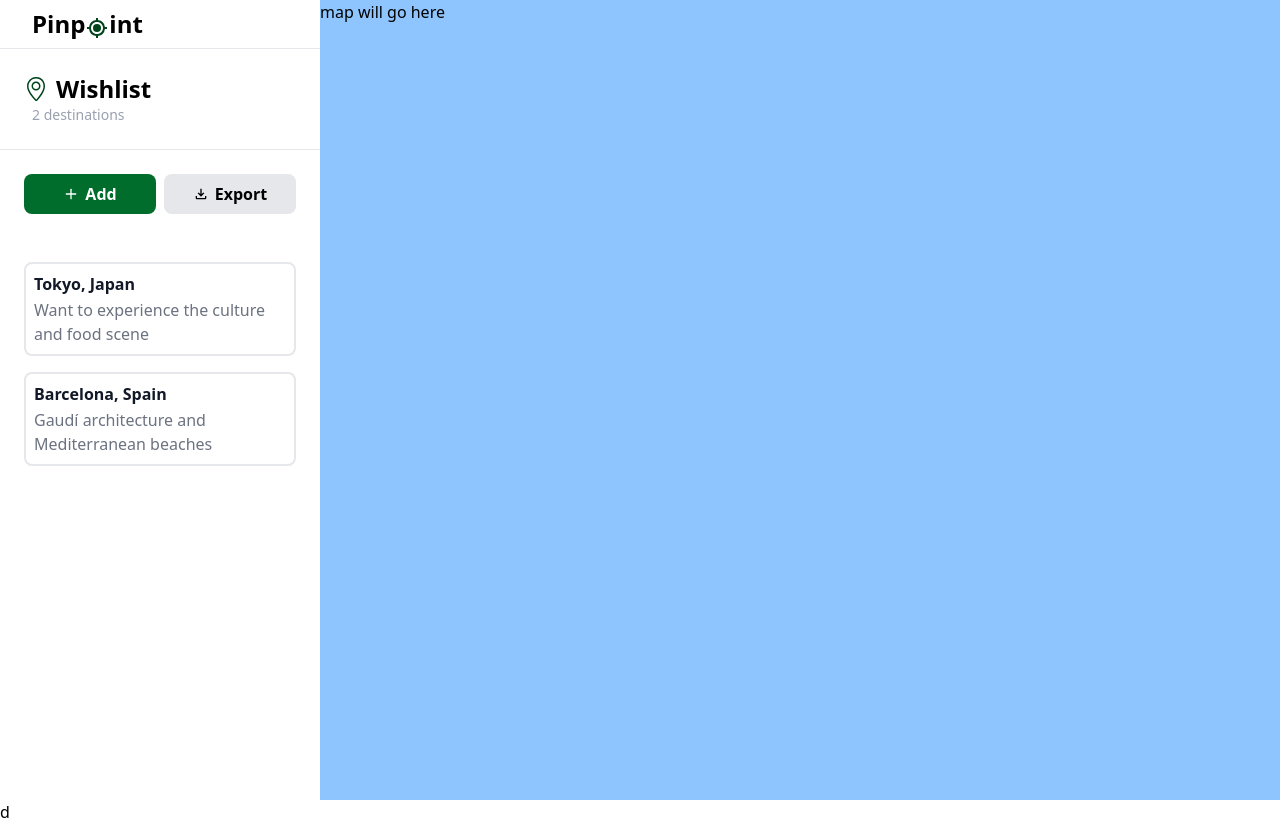
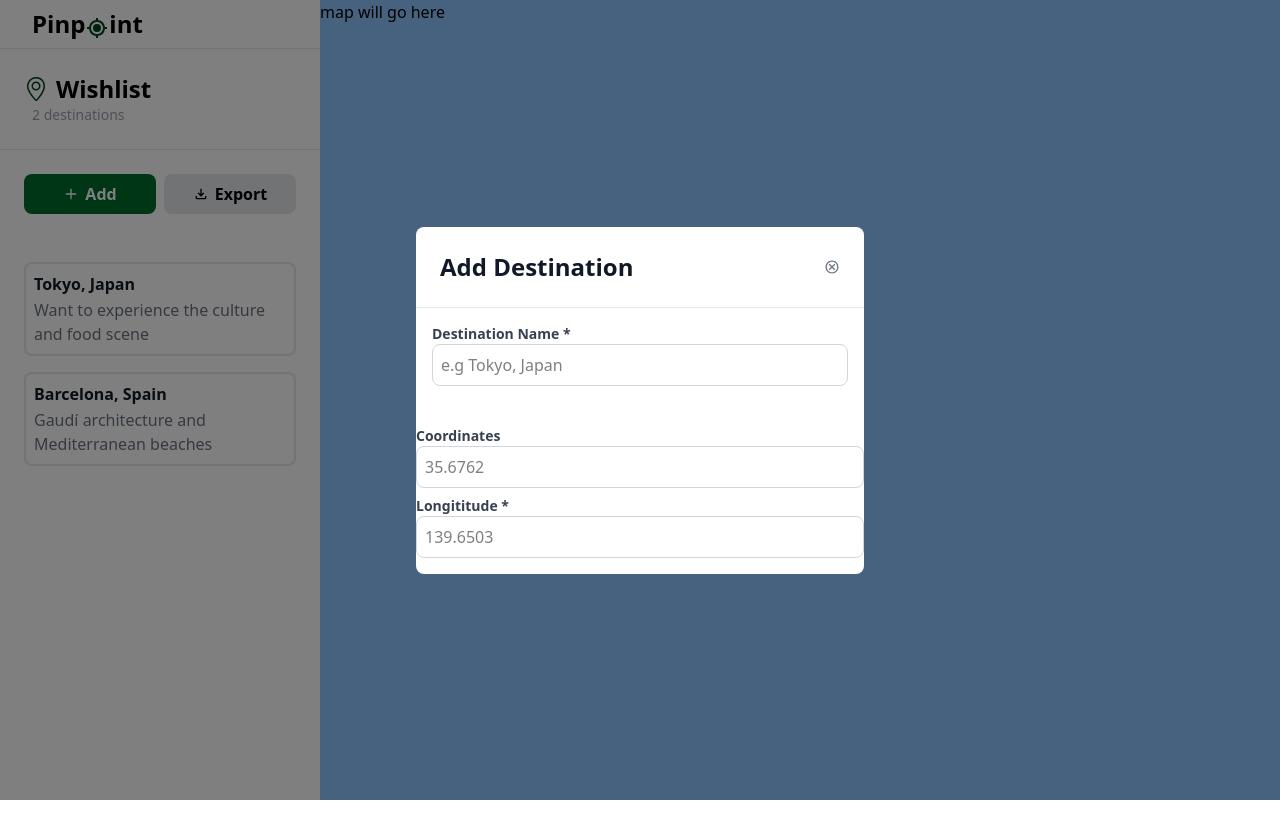
Before and after one commit to NellyFE/PinPoint, a React (Vite) app: page /app in a window 1280 px wide. Both pictures are taken after a click on the button "Add". After the commit the page ends 800 px from the top, so only its background shows below. Built offline with nearby package versions, Linux system fonts and the light colour scheme.

Commit message:
modal content(lat&lng)

```diff
--- a/src/components/destinationmodal.jsx
+++ b/src/components/destinationmodal.jsx
@@ -1,4 +1,5 @@
 import { useState } from "react"
+import { IoMdCloseCircleOutline } from "react-icons/io";
 
 export const DestinationModal = ({onClose,onSave}) => {
 
@@ -12,7 +13,7 @@
 })
 
 //handle input changes
-const handleChange = () => {
+const handleChange = (e) => {
     const {name,value} = e.target;
     setFormData({...formData,[name]:value})
 }
@@ -43,11 +44,69 @@
         <div className="modal">
 
             <div className="modal-content">
+                {/* Modal Header */}
 
                 <div className="modal-header">
-                    d
+                    <h2 className="text-2xl font-bold text-[#111827]">Add Destination</h2>
+                    <button onClick={onClose} className="bg-none border-none cursor-pointer text-[#6b7280]"><IoMdCloseCircleOutline /></button>
                 </div>
+
+                {/* Modal Body */}
+                <div className="mb-6 p-4">
+                    <label className="block text-sm text-[#374151] font-semibold">
+                        Destination Name *
+                    </label>
+
+                    <input
+                    type="text"
+                    name='name'
+                    placeholder="e.g Tokyo, Japan"
+                    value={formData.name}
+                    onClick={handleChange}
+                    className="w-full border border-[#d1d5db] p-2 rounded-lg box-border"
+                    />
+                </div>
+
+                {/* Coordinates */}
+                <div className="grid grid-cols-[1fr 1fr] gap-2 mb-4">
+                    <div>
+                    <label className="block text-sm text-[#374151] font-semibold">
+                        Coordinates
+                    </label>
+
+                    <input
+                    type="text"
+                    name="lat"
+                    step="0.0001"
+                    placeholder="35.6762"
+                    value={formData.lat}
+                    onClick={handleChange}
+                    className="w-full border border-[#d1d5db] p-2 rounded-lg box-border"
+/>
+                </div>
+
+
+            <div>
+                <label className="block text-sm text-[#374151] font-semibold">
+                    Longititude *
+                </label>
+
+                <input
+                type="number"
+                name="lng"
+                step="0.0001"
+                placeholder="139.6503"
+                value={formData.lng}
+                onChange={handleChange}
+                className="w-full border border-[#d1d5db] p-2 rounded-lg box-border"
+                />
             </div>
+
+               </div>
+
+                  </div>
+
+
 
         </div>
     )
--- a/src/index.css
+++ b/src/index.css
@@ -23,3 +23,34 @@
  display: flex;
  flex-direction: column;
 }
+
+.modal {
+  position: fixed;
+  top: 0;
+  left: 0;
+  right: 0;
+  bottom: 0;
+  background-color: rgba(0, 0, 0, 0.5);
+  display: flex;
+  align-items: center;
+  justify-content: center;
+  z-index: 50;
+}
+
+.modal-content {
+  background-color: white;
+  border-radius: 0.5rem;
+  max-width: 448px;
+  width: 100%;
+  margin: 0 1rem;
+  max-height: 90vh;
+  overflow-y: auto;
+}
+
+.modal-header {
+  border-bottom: 1px solid #e5e7eb;
+  padding: 1.5rem;
+  display: flex;
+  align-items: center;
+  justify-content: space-between;
+}
```
